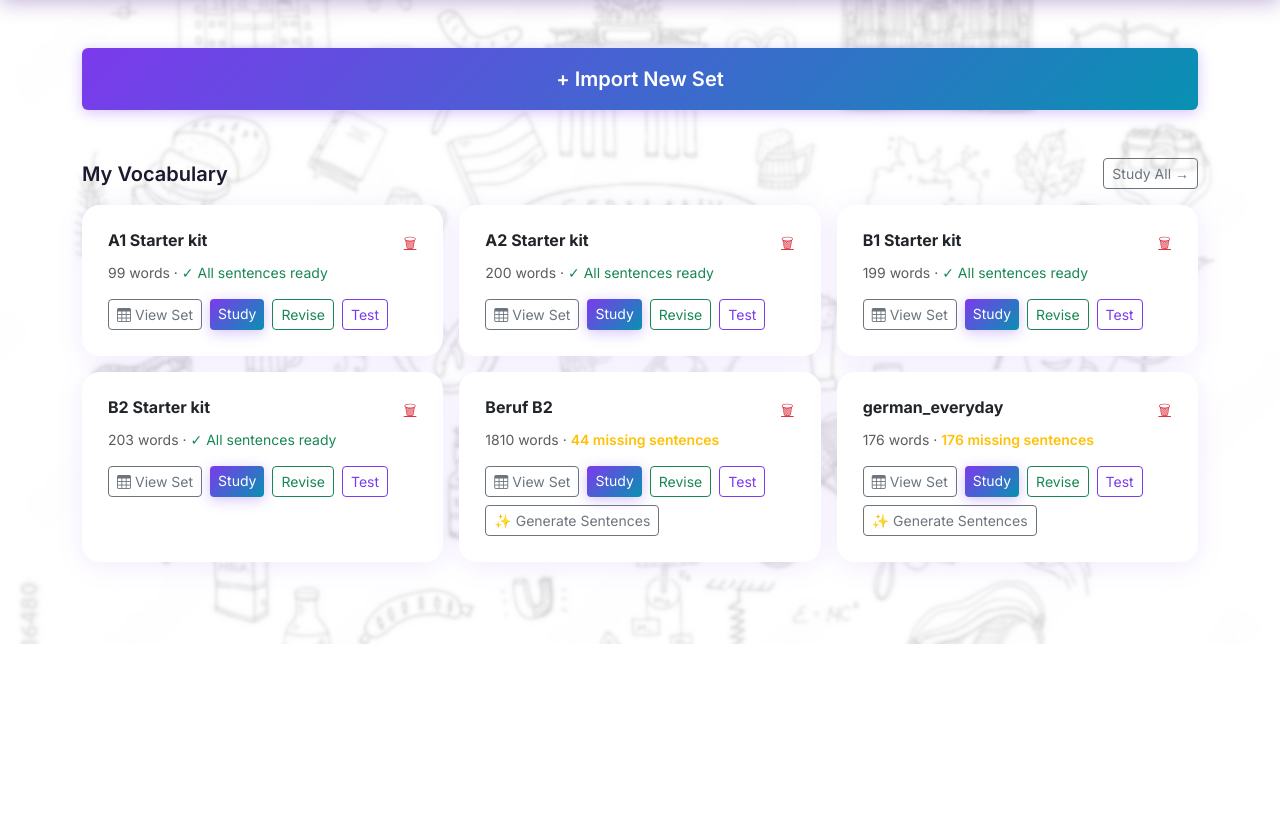
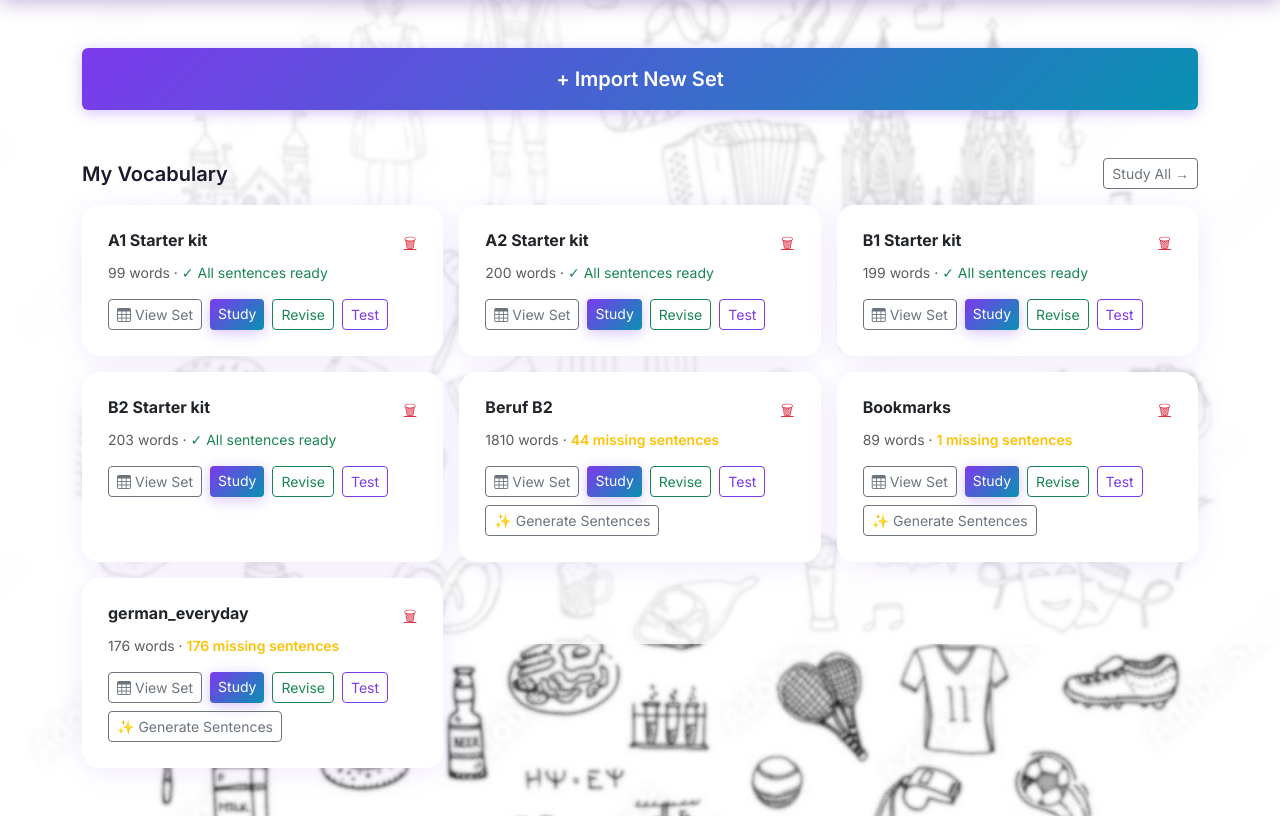
Before and after one commit to IreneMathews98/German_Flashcard_app, a FastAPI app: page / in a window 1280 px wide. Shown: the part 156-972 px from the top of the page. Before the commit the page ends 800 px from the top, so only its background shows below. Run offline with FastAPI, Linux system fonts and the light colour scheme.

Commit message:
Changes in Bookmark settings

```diff
--- a/database.py
+++ b/database.py
@@ -10,6 +10,7 @@ class VocabularyStore:
         self.vocab_dir = Path(vocab_dir)
         self.app_dir   = Path(app_dir)
         self.vocab_dir.mkdir(exist_ok=True)
+        self._sync_bookmark_vocab()  # populate vocabulary/Bookmarks.json on startup
 
     # ── Set discovery ─────────────────────────────────────────
     # Scans both vocabulary/ and the app root; vocabulary/ takes priority
@@ -197,6 +198,63 @@ class VocabularyStore:
         self._save(dest, list(existing.values()))
         return len(words)
 
+    # ── Bookmarks ─────────────────────────────────────────────
+    # Stored as {"bookmarks": [...]} so _all_json_files() never treats
+    # this file as a vocabulary set (it checks isinstance(data, list)).
+
+    BM_COLS = ['german_word', 'meaning', 'word_type', 'artikel', 'sentence', 'set_name']
+
+    @property
+    def _bm_path(self) -> Path:
+        return self.app_dir / 'bookmarks.json'
+
+    def get_bookmarks(self) -> list:
+        try:
+            data = json.loads(self._bm_path.read_text(encoding='utf-8'))
+            return data.get('bookmarks', []) if isinstance(data, dict) else []
+        except Exception:
+            return []
+
+    def add_bookmark(self, word: dict) -> bool:
+        bm  = self.get_bookmarks()
+        key = f"{word.get('set_name', '')}::{word.get('german_word', '')}"
+        if any(b.get('_key') == key for b in bm):
+            return False
+        entry = {col: str(word.get(col, '') or '') for col in self.BM_COLS}
+        entry['_key'] = key
+        bm.append(entry)
+        self._save_bookmarks(bm)
+        return True
+
+    def remove_bookmark(self, key: str) -> bool:
+        bm     = self.get_bookmarks()
+        new_bm = [b for b in bm if b.get('_key') != key]
+        if len(new_bm) == len(bm):
+            return False
+        self._save_bookmarks(new_bm)
+        return True
+
+    def clear_bookmarks(self):
+        self._save_bookmarks([])
+
+    def _save_bookmarks(self, bookmarks: list):
+        self._bm_path.write_text(
+            json.dumps({'bookmarks': bookmarks}, ensure_ascii=False, indent=2),
+            encoding='utf-8',
+        )
+        self._sync_bookmark_vocab()
+
+    def _sync_bookmark_vocab(self):
+        """Mirror bookmarks → vocabulary/Bookmarks.json so it appears as a normal studyable set."""
+        bm    = self.get_bookmarks()
+        words = [{col: b.get(col, '') for col in COLUMNS} for b in bm]
+        bm_vocab = self.vocab_dir / 'Bookmarks.json'
+        if words:
+            with open(bm_vocab, 'w', encoding='utf-8') as f:
+                json.dump(words, f, ensure_ascii=False, indent=2)
+        elif bm_vocab.exists():
+            bm_vocab.unlink()
+
     @staticmethod
     def _safe(name: str) -> str:
         return re.sub(r'[<>:"/\\|?*\x00-\x1f]', '', name).strip()[:100]
--- a/main.py
+++ b/main.py
@@ -300,6 +300,29 @@ async def get_stats(set: Optional[str] = Query(None)):
     })
 
 
+# ── Bookmarks ─────────────────────────────────────────────────────────────────
+
+@app.get("/api/bookmarks")
+async def get_bookmarks():
+    return JSONResponse(db.get_bookmarks())
+
+
+@app.post("/api/bookmarks")
+async def add_bookmark(request: Request):
+    word  = await request.json()
+    added = db.add_bookmark(word)
+    return JSONResponse({"success": True, "added": added})
+
+
+@app.delete("/api/bookmarks")
+async def remove_or_clear_bookmarks(key: Optional[str] = Query(None)):
+    if key:
+        removed = db.remove_bookmark(key)
+        return JSONResponse({"success": removed})
+    db.clear_bookmarks()
+    return JSONResponse({"success": True})
+
+
 # ── Set management ────────────────────────────────────────────────────────────
 
 @app.delete("/api/sets/{set_name}")
```
Also changed, not shown: templates/bookmarks.html (+30 -35 lines), README.md.
